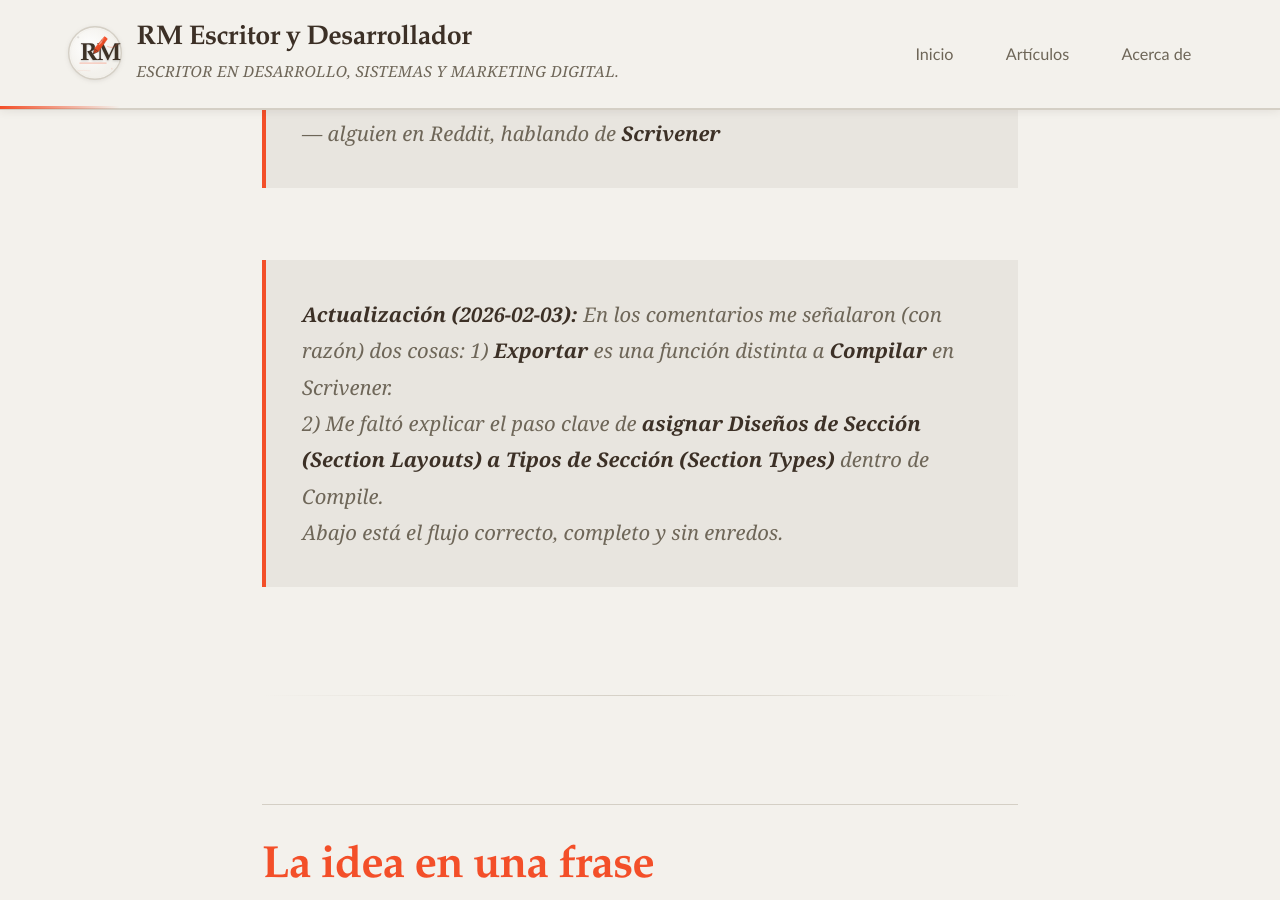
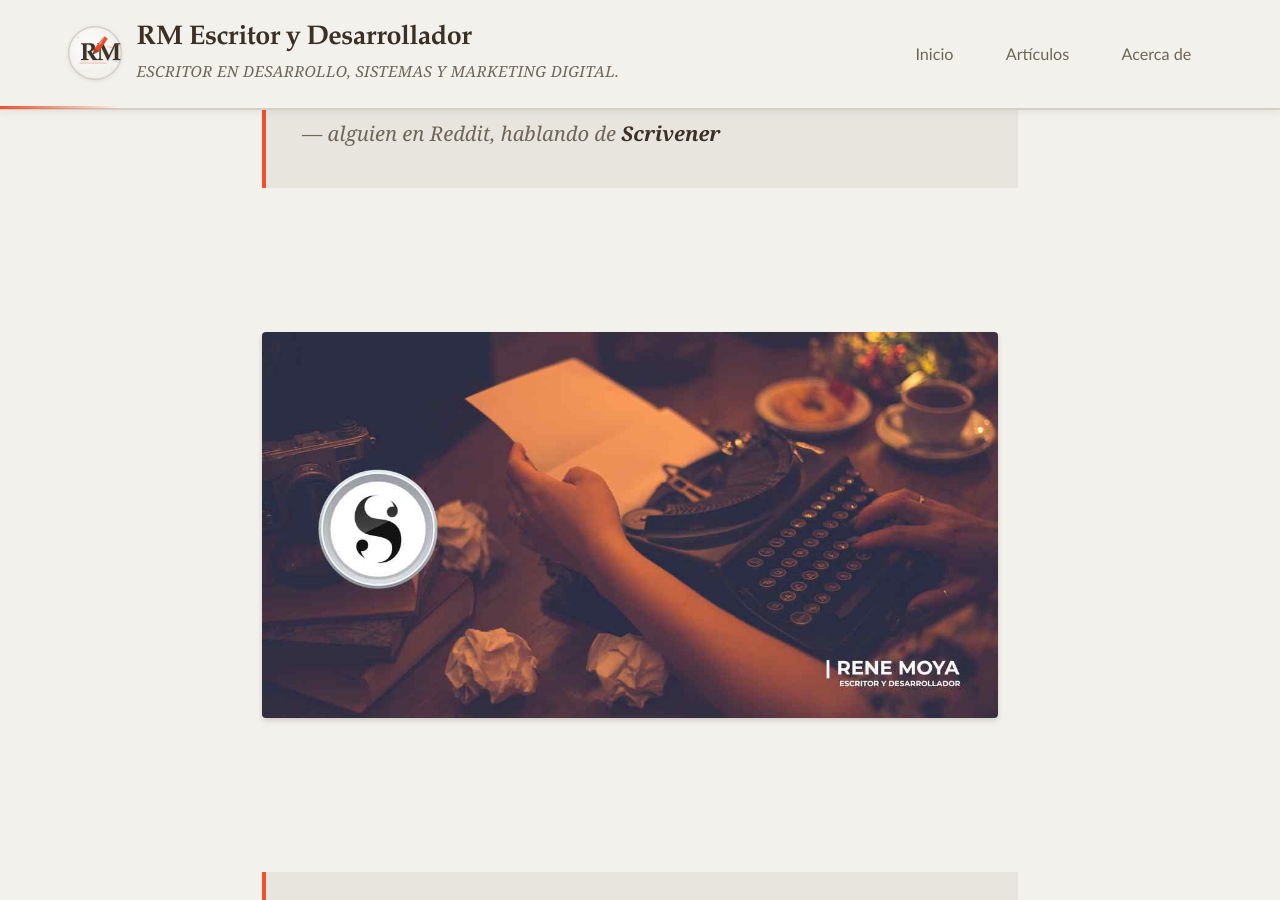
Before and after one commit to renedev0284-creator/renedev0284-creator.github.io, a Jekyll site: the page built from _posts/2026-02-02-como-compilar-en-scrivener.md, in a window 1280 px wide and 900 px high, scrolled down 699 px. Built offline with Jekyll 4.4.1, drawn with Linux system fonts in a browser that asks for light colours.

Commit message:
Commit imagen insertada en archivo actualizado en el post "Scrivener:..."

```diff
--- a/_posts/2026-02-02-como-compilar-en-scrivener.md
+++ b/_posts/2026-02-02-como-compilar-en-scrivener.md
@@ -10,6 +10,8 @@
 > “¿Hay un tutorial en YouTube sobre las opciones de compilación y los tipos de secciones?
 > Porque, ¡uff, esto es un montón y estoy totalmente confundido!”
 > — alguien en Reddit, hablando de **Scrivener**
+
+![Máquina de escribir](/assets/images/posts/scrivener-app.jpg)
 
 > **Actualización (2026-02-03):** En los comentarios me señalaron (con razón) dos cosas:
 > 1) **Exportar** es una función distinta a **Compilar** en Scrivener.
```
